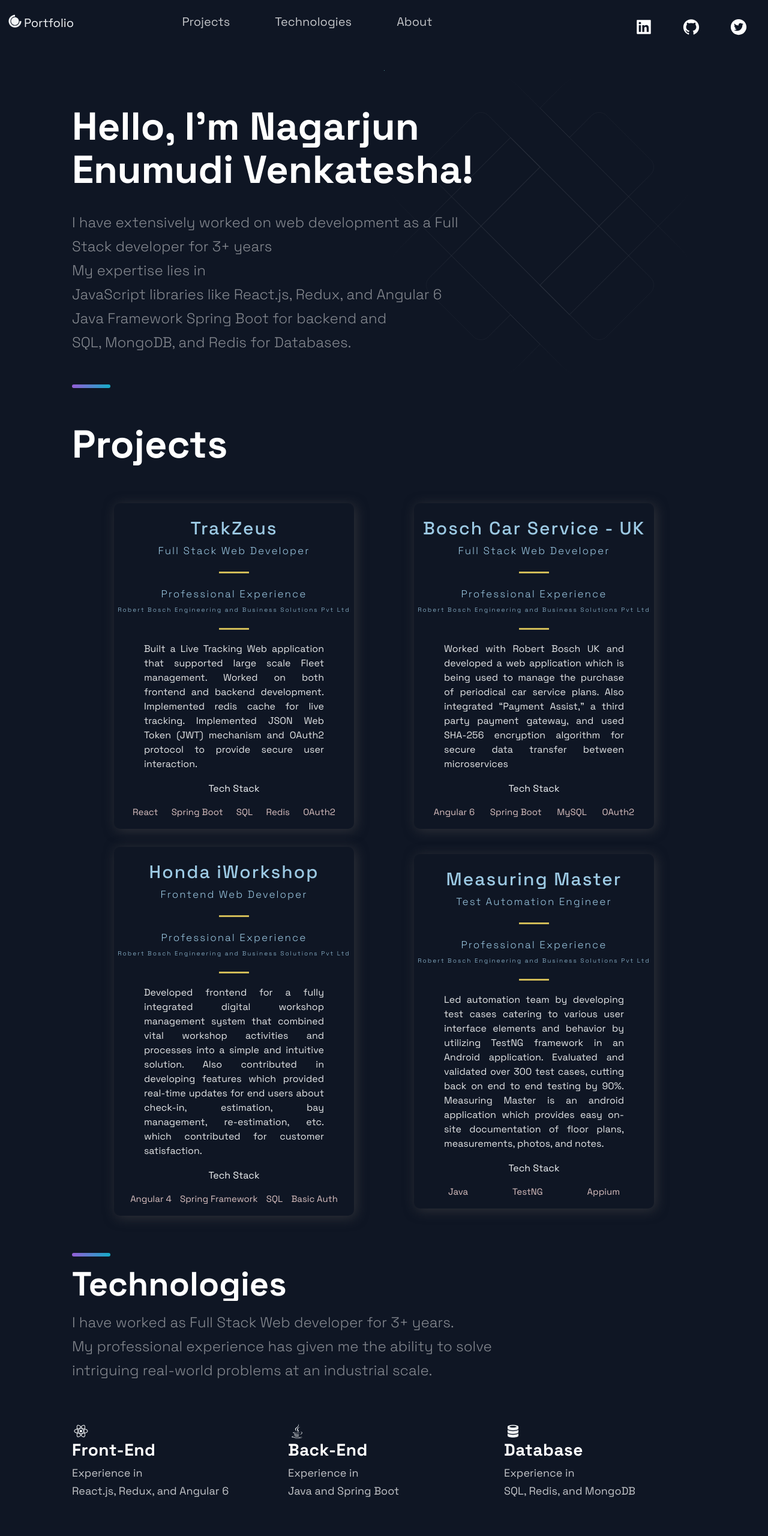
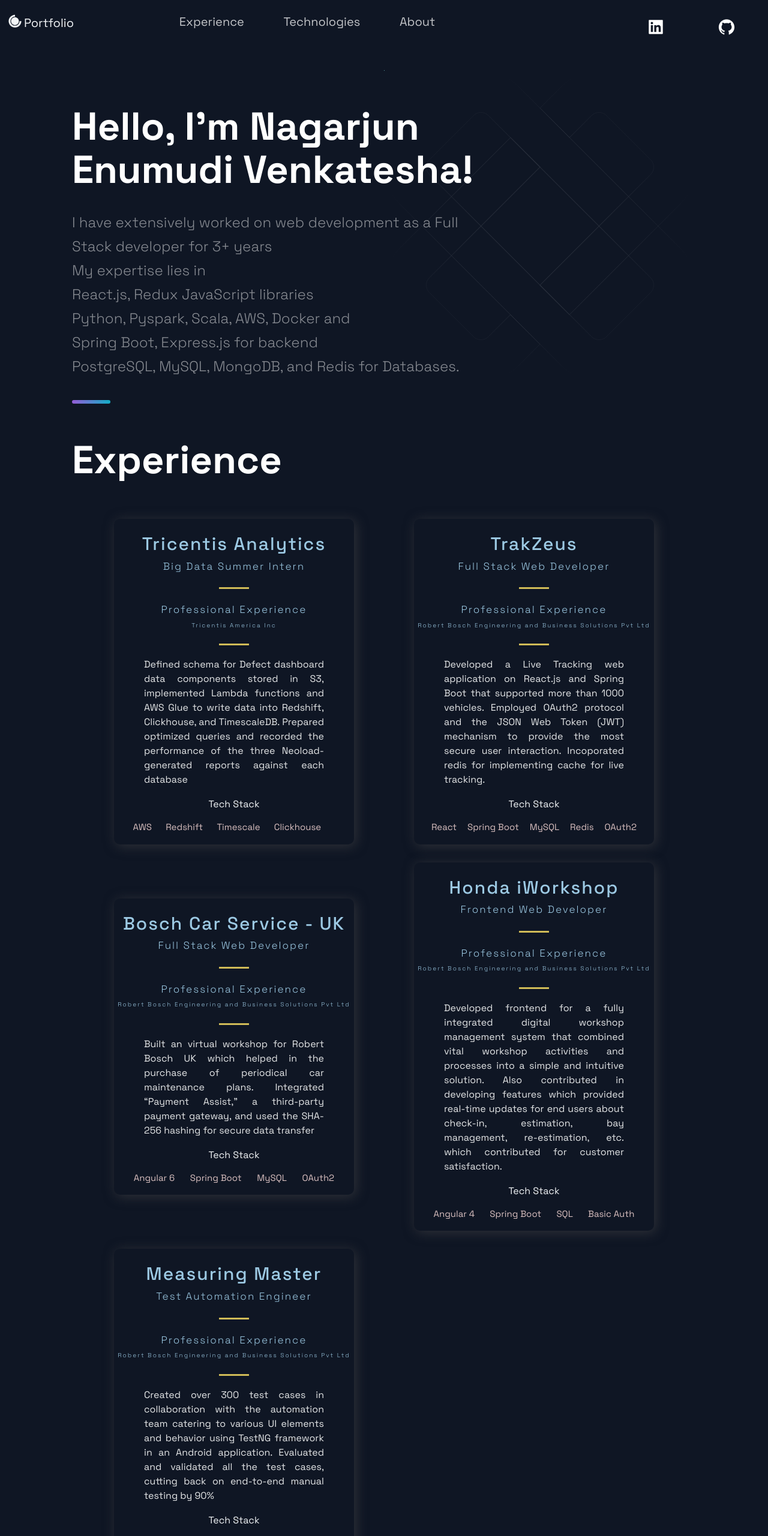
Before and after one commit to nagarjunEV/nagsportfolio, a Next.js app: page / in a window 1280 px wide. Shown: the top 2561 px of the page at 60% size. Built offline with nearby package versions, Linux system fonts and the light colour scheme.

Commit message:
added summer internship experience

```diff
--- a/src/components/Footer/Footer.js
+++ b/src/components/Footer/Footer.js
@@ -35,15 +35,15 @@
       </LinkList>
       <SocialIconsContainer>
         <SocialContainer>
-          <SocialIcons href="https://www.linkedin.com/in/nagev/">
+          <SocialIcons href="https://www.linkedin.com/in/nagarjun-ev/">
             <AiFillLinkedin size="3rem" />
           </SocialIcons>
           <SocialIcons href="https://www.github.com/nagarjunEV">
             <AiFillGithub size="3rem" />
           </SocialIcons>
-          <SocialIcons href="https://www.twitter.com/nagarjunev_11">
+          {/* <SocialIcons href="https://www.twitter.com/nagarjunev_11">
             <AiFillTwitterCircle size="3rem" />
-          </SocialIcons>
+          </SocialIcons> */}
         </SocialContainer>
       </SocialIconsContainer>
     </FooterWrapper>
--- a/src/components/Header/Header.js
+++ b/src/components/Header/Header.js
@@ -30,8 +30,8 @@
     </Div1>
     <Div2>
       <li>
-        <Link href="#projects">
-          <NavLink>Projects</NavLink>
+        <Link href="#experience">
+          <NavLink>Experience</NavLink>
         </Link>
       </li>
       <li>
@@ -46,15 +46,15 @@
       </li>
     </Div2>
     <Div3>
-      <SocialIcons href="https://www.linkedin.com/in/nagev/">
+      <SocialIcons href="https://www.linkedin.com/in/nagarjun-ev/">
         <AiFillLinkedin size="3rem" />
       </SocialIcons>
       <SocialIcons href="https://www.github.com/nagarjunEV">
         <AiFillGithub size="3rem" />
       </SocialIcons>
-      <SocialIcons href="https://www.twitter.com/nagarjunev_11">
+      {/* <SocialIcons href="https://www.twitter.com/nagarjunev_11">
         <AiFillTwitterCircle size="3rem" />
-      </SocialIcons>
+      </SocialIcons> */}
     </Div3>
   </Container>
 );
--- a/src/components/Hero/Hero.js
+++ b/src/components/Hero/Hero.js
@@ -24,11 +24,13 @@
         <br />
         My expertise lies in
         <br />
-        JavaScript libraries like React.js, Redux, and Angular 6
+        React.js, Redux JavaScript libraries
         <br />
-        Java Framework Spring Boot for backend and
+        Python, Pyspark, Scala, AWS, Docker and
         <br />
-        SQL, MongoDB, and Redis for Databases. <br />
+        Spring Boot, Express.js for backend
+        <br />
+        PostgreSQL, MySQL, MongoDB, and Redis for Databases. <br />
         {/* He always writes efficient and reusable code. */}
       </SectionText>
       {/* <Button></Button> */}
--- a/src/components/Projects/Projects.js
+++ b/src/components/Projects/Projects.js
@@ -22,9 +22,9 @@
 import { projects } from '../../constants/constants';
 
 const Projects = () => (
-  <Section nopadding id="projects">
+  <Section nopadding id="experience">
     <SectionDivider />
-    <SectionTitle main>Projects</SectionTitle>
+    <SectionTitle main>Experience</SectionTitle>
     <GridContainer>
       {projects.map(
         ({
--- a/src/components/Technologies/Technologies.js
+++ b/src/components/Technologies/Technologies.js
@@ -6,6 +6,7 @@
   DiJava,
   DiReact,
   DiZend,
+  DiAws,
 } from 'react-icons/di';
 import {
   Section,
@@ -27,18 +28,25 @@
     <br />
     <SectionTitle>Technologies</SectionTitle>
     <SectionText>
-      I have worked as Full Stack Web developer for 3+ years.
+      {/* I have worked as Full Stack Web developer for 3+ years. */}
       <br />
       My professional experience has given me the ability to solve intriguing
       real-world problems at an industrial scale.
     </SectionText>
     <List>
       <ListItem>
+        <DiAws size="3rem" />
+        <ListContainer>
+          <ListTitle>AWS</ListTitle>
+          <ListParagraph>EC2, Lambda, Redshift, S3</ListParagraph>
+        </ListContainer>
+      </ListItem>
+      <ListItem>
         <DiReact size="3rem" />
         <ListContainer>
           <ListTitle>Front-End</ListTitle>
           <ListParagraph>
-            Experience in <br />
+            {/* Experience in <br /> */}
             React.js, Redux, and Angular 6
           </ListParagraph>
         </ListContainer>
@@ -48,8 +56,8 @@
         <ListContainer>
           <ListTitle>Back-End</ListTitle>
           <ListParagraph>
-            Experience in <br />
-            Java and Spring Boot
+            {/* Experience in <br /> */}
+            Spring Boot and Express.js
           </ListParagraph>
         </ListContainer>
       </ListItem>
@@ -58,8 +66,8 @@
         <ListContainer>
           <ListTitle>Database</ListTitle>
           <ListParagraph>
-            Experience in <br />
-            SQL, Redis, and MongoDB
+            {/* Experience in <br /> */}
+            PostgreSQL, Redis, and MongoDB
           </ListParagraph>
         </ListContainer>
       </ListItem>
--- a/src/constants/constants.js
+++ b/src/constants/constants.js
@@ -1,25 +1,40 @@
 export const projects = [
+  {
+    title: 'Tricentis Analytics',
+    description:
+      'TrakZeus is a connected fleet management solution from Bosch that helps in improving the efficiency and productivity through better vehicle monitoring and improved cost-saving preventive maintenance',
+    responsibilities:
+      'Defined schema for Defect dashboard data components stored in S3, implemented Lambda functions and AWS Glue to write data into Redshift, Clickhouse, and TimescaleDB. Prepared optimized queries and recorded the performance of the three Neoload-generated reports against each database',
+    image: '/images/1.png',
+    experience: 'Professional Experience',
+    role: 'Big Data Summer Intern',
+    company: 'Tricentis America Inc',
+    tags: ['AWS', 'Redshift', 'Timescale', 'Clickhouse', ''],
+    source: 'https://www.youtube.com/watch?v=c4FJCd1BIs8',
+    visit: 'https://www.bosch-mobility-solutions.com/en/',
+    id: 0,
+  },
   {
     title: 'TrakZeus',
     description:
       'TrakZeus is a connected fleet management solution from Bosch that helps in improving the efficiency and productivity through better vehicle monitoring and improved cost-saving preventive maintenance',
     responsibilities:
-      'Built a Live Tracking Web application that supported large scale Fleet management. Worked on both frontend and backend development. Implemented redis cache for live tracking. Implemented JSON Web Token (JWT) mechanism and OAuth2 protocol to provide secure user interaction.',
+      'Developed a Live Tracking web application on React.js and Spring Boot that supported more than 1000 vehicles. Employed OAuth2 protocol and the JSON Web Token (JWT) mechanism to provide the most secure user interaction. Incoporated redis for implementing cache for live tracking.',
     image: '/images/1.png',
     experience: 'Professional Experience',
     role: 'Full Stack Web Developer',
     company: 'Robert Bosch Engineering and Business Solutions Pvt Ltd',
-    tags: ['React', 'Spring Boot', 'SQL', 'Redis', 'OAuth2'],
+    tags: ['React', 'Spring Boot', 'MySQL', 'Redis', 'OAuth2'],
     source: 'https://www.youtube.com/watch?v=c4FJCd1BIs8',
     visit: 'https://www.bosch-mobility-solutions.com/en/',
-    id: 0,
+    id: 1,
   },
   {
     title: 'Bosch Car Service - UK',
     description:
       'Bosch Car Service - Service Portal (United Kingdom) provides platform for a network of garages to showcase service plans which delivers high quality service, maintenance, and repairs for several types of fleets',
     responsibilities:
-      'Worked with Robert Bosch UK and developed a web application which is being used to manage the purchase of periodical car service plans. Also integrated “Payment Assist,” a third party payment gateway, and used SHA-256 encryption algorithm for secure data transfer between microservices',
+      'Built an virtual workshop for Robert Bosch UK which helped in the purchase of periodical car maintenance plans. Integrated “Payment Assist,” a third-party payment gateway, and used the SHA-256 hashing for secure data transfer',
     image: '/images/2.png',
     experience: 'Professional Experience',
     company: 'Robert Bosch Engineering and Business Solutions Pvt Ltd',
@@ -27,7 +42,7 @@
     tags: ['Angular 6', 'Spring Boot', 'MySQL', 'OAuth2'],
     source: 'https://google.com',
     visit: 'https://google.com',
-    id: 1,
+    id: 2,
   },
   {
     title: 'Honda iWorkshop',
@@ -39,17 +54,17 @@
     experience: 'Professional Experience',
     company: 'Robert Bosch Engineering and Business Solutions Pvt Ltd',
     role: 'Frontend Web Developer',
-    tags: ['Angular 4', 'Spring Framework', 'SQL', 'Basic Auth'],
+    tags: ['Angular 4', 'Spring Boot', 'SQL', 'Basic Auth'],
     source: 'https://google.com',
     visit: 'https://google.com',
-    id: 2,
+    id: 3,
   },
   {
     title: 'Measuring Master',
     description:
       'Measuring Master by Bosch Measuring Tools is android application which provides easy on-site documentation of floor plans, measurements, photos, and notes. It provides Add in measurements directly from laser range finder via Bluetooth',
     responsibilities:
-      'Led automation team by developing test cases catering to various user interface elements and behavior by utilizing TestNG framework in an Android application. Evaluated and validated over 300 test cases, cutting back on end to end testing by 90%. Measuring Master is an android application which provides easy on-site documentation of floor plans, measurements, photos, and notes.',
+      'Created over 300 test cases in collaboration with the automation team catering to various UI elements and behavior using TestNG framework in an Android application. Evaluated and validated all the test cases, cutting back on end-to-end manual testing by 90%',
     image: '/images/4.jpg',
     experience: 'Professional Experience',
     company: 'Robert Bosch Engineering and Business Solutions Pvt Ltd',
@@ -57,19 +72,19 @@
     tags: ['Java', 'TestNG', 'Appium'],
     source: 'https://google.com',
     visit: 'https://google.com',
-    id: 3,
+    id: 4,
   },
 ];
 
 export const TimeLineData = [
   {
-    year: 2018,
-    text: 'Started my journey at Robert Bosch Engineering and Business Solutions Pvt Ltd (RBEI)',
+    year: `2018`,
+    text: 'Started my journey at RBEI as a Test Automation Intern from Jan 2018 to Jun 2018',
   },
-  {
-    year: `2018`,
-    text: 'Worked as a Test Automation Intern for 6 months at RBEI from Jan 2018 to Jun 2018',
-  },
+  // {
+  //   year: `2018`,
+  //   text: 'Worked as a Test Automation Intern for 6 months at RBEI ',
+  // },
   {
     year: `2018`,
     text: 'Worked as Associate Software Developer at RBEI from Aug 2018 to Feb 2020',
@@ -78,4 +93,8 @@
     year: `2020`,
     text: 'Worked as Senior Software Developer at RBEI from Mar 2020 to Jul 2021',
   },
+  {
+    year: `2022`,
+    text: 'Worked as Big Data Summer Intern at Tricentis from June 2022 to August 2022',
+  },
 ];
```
